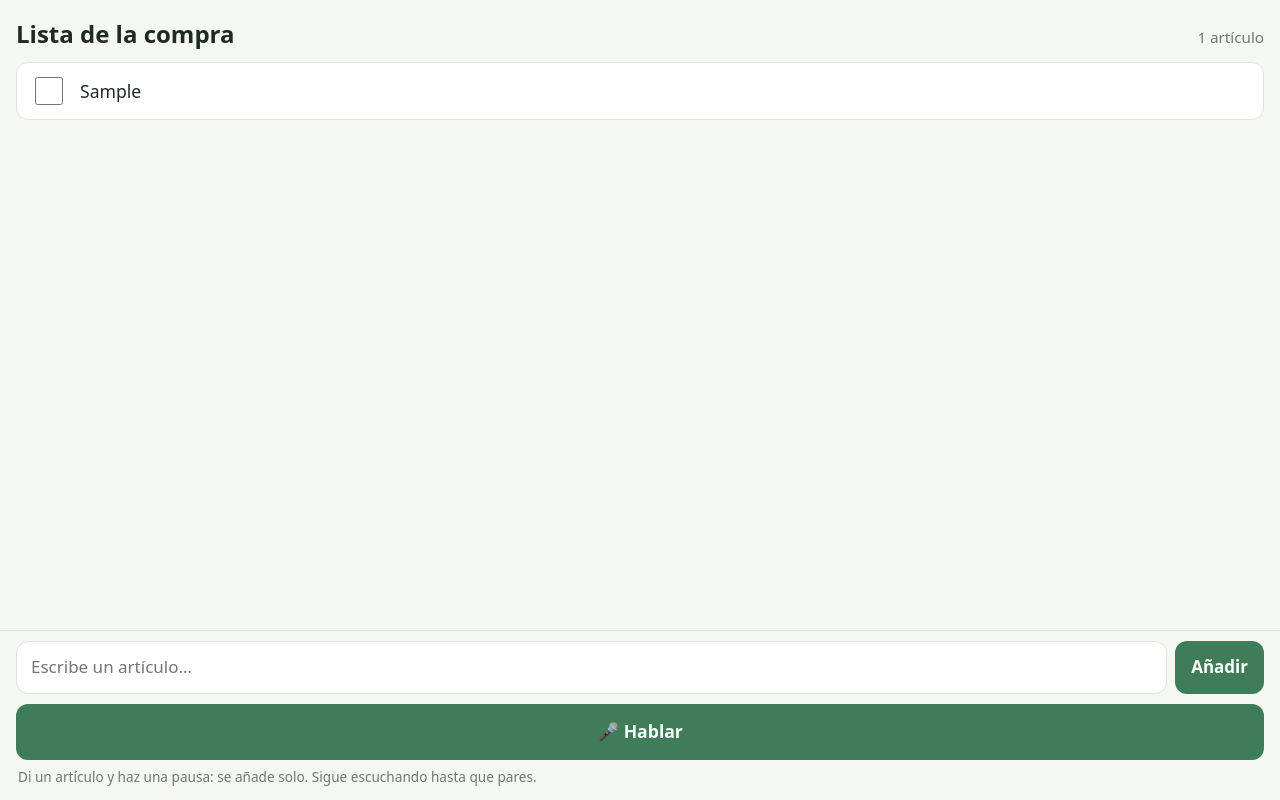
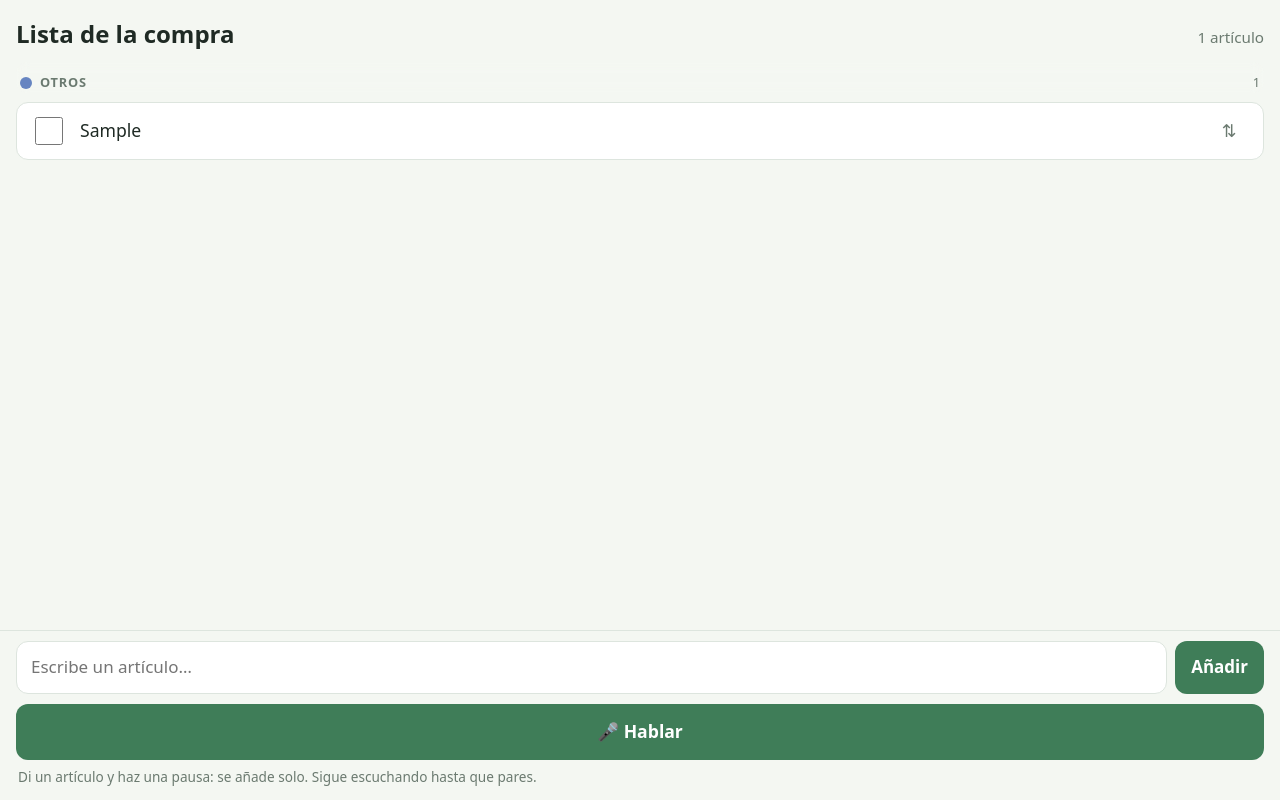
Before and after one commit to toli1963-cpu/lista-compra, a plain HTML site: page index.html in a window 1280 px wide. Both pictures are taken after typing "Sample" into the empty fields and a click on the button "Añadir". Drawn offline with Linux system fonts and the light colour scheme.

Commit message:
Add files via upload

```diff
--- a/index.html
+++ b/index.html
@@ -19,6 +19,12 @@ h1{font-size:1.5rem;margin:0}
 main{flex:1;overflow-y:auto;padding:4px 16px 12px}
 ul{list-style:none;margin:0;padding:0;display:flex;flex-direction:column;gap:8px}
 li{background:var(--card);border:1px solid var(--line);border-radius:12px;display:flex;align-items:center;gap:14px;padding:6px 14px;min-height:58px;transition:opacity .4s,transform .4s}
+li.sec{background:none;border:0;padding:12px 4px 2px;min-height:0;gap:8px;position:sticky;top:0;z-index:1;backdrop-filter:blur(6px)}
+li.sec i{width:12px;height:12px;border-radius:50%;background:hsl(var(--h) 42% 58%);flex:none}
+li.sec b{font-size:.8rem;letter-spacing:.06em;text-transform:uppercase;color:var(--mut)}
+li.sec span{margin-left:auto;font-size:.8rem;color:var(--mut)}
+.mv{position:relative;flex:none;width:40px;height:40px;display:grid;place-items:center;color:var(--mut);font-size:1.1rem;border-radius:10px}
+.mv select{position:absolute;inset:0;width:100%;height:100%;opacity:0;font-size:16px}
 li.done{opacity:.4;transform:translateX(12px)}
 li.done .t{text-decoration:line-through}
 li input{width:28px;height:28px;accent-color:var(--acc);flex:none}
@@ -52,14 +58,57 @@ const K='compra.items';
 let items=[];try{items=JSON.parse(localStorage.getItem(K)||'[]')}catch(e){}
 const $=id=>document.getElementById(id);
 const save=()=>{try{localStorage.setItem(K,JSON.stringify(items))}catch(e){}};
+// Secciones en el orden habitual de recorrido del súper
+const SEC=[
+ {id:'fru',n:'Frutería y verdura',h:130,k:'manzana platano banana naranja mandarina limon pera uva fresa melon sandia kiwi pina melocoton nectarina cereza aguacate tomate lechuga cebolla ajo patata zanahoria pimiento pepino calabacin berenjena espinaca champinon seta brocoli coliflor puerro apio rucula ensalada verdura fruta perejil albahaca calabaza boniato esparrago col alcachofa mango granada higo ciruela lima pomelo cebolleta rabano remolacha acelga canonigo judia'},
+ {id:'pan',n:'Panadería',h:35,k:'pan barra baguette bollo croissant cruasan hogaza panecillo tostada bocadillo empanada rosquilla'},
+ {id:'car',n:'Carnicería',h:5,k:'pollo ternera cerdo cordero pavo carne filete chuleta hamburguesa salchicha longaniza solomillo costilla conejo pechuga muslo picada lomo pato'},
+ {id:'pes',n:'Pescadería',h:200,k:'pescado merluza salmon gamba langostino calamar sepia pulpo mejillon almeja bacalao dorada lubina sardina boqueron rape lenguado marisco trucha rodaballo'},
+ {id:'cha',n:'Charcutería y quesos',h:15,k:'jamon chorizo salchichon fuet mortadela bacon panceta queso pate morcilla sobrasada york embutido butifarra'},
+ {id:'lac',n:'Lácteos y huevos',h:50,k:'leche yogur yogurt mantequilla nata huevo flan natilla requeson kefir margarina cuajada batido'},
+ {id:'con',n:'Congelados',h:190,k:'congelado helado pizza croqueta nugget empanadilla hielo lasana'},
+ {id:'des',n:'Despensa',h:28,k:'arroz pasta macarron espagueti fideo lenteja garbanzo alubia aceite vinagre sal azucar harina conserva atun sardinilla mayonesa ketchup mostaza salsa caldo sopa especia pimenton aceituna legumbre almendra nuez pipa snack lata pure maiz levadura pan-rallado'},
+ {id:'des2',n:'Desayuno y dulces',h:320,k:'cafe te infusion cacao colacao galleta cereales mermelada miel chocolate bizcocho magdalena donut turron caramelo chicle nocilla manzanilla'},
+ {id:'beb',n:'Bebidas',h:260,k:'agua refresco cola fanta cerveza vino zumo gaseosa tonica ginebra whisky ron vodka cava sidra licor bebida isotonico tinto'},
+ {id:'dro',n:'Droguería y limpieza',h:170,k:'detergente suavizante lejia fregasuelos lavavajillas fairy friegaplatos bayeta estropajo escoba ambientador limpiacristales desengrasante film aluminio pila bombilla fregona guante servilleta'},
+ {id:'hig',n:'Higiene y salud',h:290,k:'champu gel jabon dentifrico cepillo desodorante compresa tampon panal colonia crema maquinilla algodon bastoncillo paracetamol tirita acondicionador mascarilla toallita'},
+ {id:'otr',n:'Otros',h:220,k:''}
+];
+const PHR={'papel higienico':'dro','papel cocina':'dro','papel aluminio':'dro','bolsa basura':'dro','bolsas basura':'dro','bolsa de basura':'dro','bolsas de basura':'dro',
+ 'pasta de dientes':'hig','pan de molde':'pan','pan rallado':'des','aceite de oliva':'des','tomate frito':'des','patatas fritas':'des','patata frita':'des','gel de ducha':'hig','judias verdes':'fru','coca cola':'beb','frutos secos':'des','patatas congeladas':'con','guisantes congelados':'con','crema de':'des','leche de coco':'des','tomate triturado':'des','pimiento del piquillo':'des'};
+const WORD={};SEC.forEach(s=>s.k.split(' ').filter(Boolean).forEach(w=>WORD[w]=s.id));
+const norm=s=>s.toLowerCase().normalize('NFD').replace(/[̀-ͯ]/g,'').replace(/[^a-z0-9ñ ]+/g,' ').replace(/\s+/g,' ').trim();
+let learn={};try{learn=JSON.parse(localStorage.getItem('compra.learn')||'{}')}catch(e){}
+function classify(t){
+  const n=norm(t);
+  if(learn[n])return learn[n];
+  for(const p in PHR)if((' '+n+' ').includes(' '+p+' '))return PHR[p];
+  for(const w of n.split(' ')){
+    for(const c of [w,w.replace(/s$/,''),w.replace(/es$/,'')])if(WORD[c])return WORD[c];
+  }
+  return 'otr';
+}
+items.forEach(i=>{if(!i.s)i.s=classify(i.t)});
 function render(){
   const ul=$('list');ul.innerHTML='';
-  items.forEach(it=>{
-    const li=document.createElement('li');
-    const cb=document.createElement('input');cb.type='checkbox';cb.setAttribute('aria-label','Comprado: '+it.t);
-    cb.onchange=()=>buy(it.id,li);
-    const s=document.createElement('span');s.className='t';s.textContent=it.t;
-    li.append(cb,s);ul.append(li);
+  SEC.forEach(sec=>{
+    const g=items.filter(i=>i.s==sec.id);if(!g.length)return;
+    const h=document.createElement('li');h.className='sec';h.style.setProperty('--h',sec.h);
+    h.innerHTML='<i></i><b></b><span></span>';
+    h.querySelector('b').textContent=sec.n;h.querySelector('span').textContent=g.length;
+    ul.append(h);
+    g.forEach(it=>{
+      const li=document.createElement('li');
+      const cb=document.createElement('input');cb.type='checkbox';cb.setAttribute('aria-label','Comprado: '+it.t);
+      cb.onchange=()=>buy(it.id,li);
+      const s=document.createElement('span');s.className='t';s.textContent=it.t;
+      const mv=document.createElement('label');mv.className='mv';mv.title='Cambiar de sección';mv.textContent='⇅';
+      const sel=document.createElement('select');sel.setAttribute('aria-label','Sección de '+it.t);
+      SEC.forEach(x=>{const o=document.createElement('option');o.value=x.id;o.textContent=x.n;if(x.id==it.s)o.selected=true;sel.append(o)});
+      sel.onchange=()=>{it.s=sel.value;learn[norm(it.t)]=it.s;try{localStorage.setItem('compra.learn',JSON.stringify(learn))}catch(e){}save();render()};
+      mv.append(sel);
+      li.append(cb,s,mv);ul.append(li);
+    });
   });
   $('empty').hidden=items.length>0;
   $('count').textContent=items.length?items.length+(items.length==1?' artículo':' artículos'):'';
@@ -68,7 +117,7 @@ function cap(s){return s.charAt(0).toUpperCase()+s.slice(1)}
 function add(text){
   const parts=text.split(/\s*(?:,|;|\s+y\s+|\s+e\s+)\s*/i).map(x=>x.trim()).filter(Boolean);
   parts.forEach(p=>{
-    if(!items.some(i=>i.t.toLowerCase()==p.toLowerCase()))items.push({id:Date.now()+Math.random(),t:cap(p)});
+    if(!items.some(i=>i.t.toLowerCase()==p.toLowerCase()))items.push({id:Date.now()+Math.random(),t:cap(p),s:classify(p)});
   });
   save();render();
 }
```
